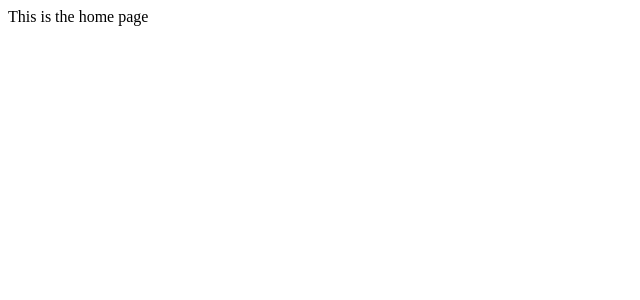
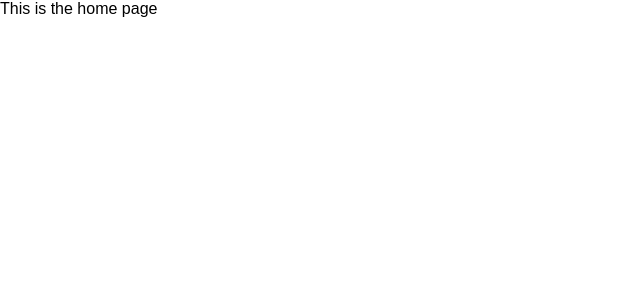
Before and after one commit to ChaoSauce/employee-dir-frontend, a React (Create React App) app: page / in a window 1280 px wide. Shown: the top 300 px of the page, without its empty margins (0-640 px from the left). Built offline with nearby package versions, Linux system fonts and the light colour scheme.

Commit message:
Add - global styling

```diff
--- a/src/App.tsx
+++ b/src/App.tsx
@@ -7,12 +7,16 @@ import { BrowserRouter as Router, Routes, Route } from 'react-router-dom';
 import Header from './components/Header';
 import Home from './components/Home';
 
+// Styles
+import { GlobalStyle } from './GlobalStyles';
+
 const App: React.FC = () => (
   <Router>
     <Header />
     <Routes>
       <Route path='/' element={<Home />} />
     </Routes>
+    <GlobalStyle />
   </Router>
 );
 
--- /dev/null
+++ b/src/GlobalStyles.ts
@@ -0,0 +1,41 @@
+import { createGlobalStyle } from 'styled-components';
+
+export const GlobalStyle = createGlobalStyle`
+  :root {
+    --maxWidth: 1280px;
+    --white: #fff;
+    --lightGrey: #eee;
+    --medGrey: #353535;
+    --darkGrey: #1c1c1c;
+    --fontSuperBig: 2.5rem;
+    --fontBig: 1.5rem;
+    --fontMed: 1.2rem;
+    --fontSmall: 1rem;
+  }
+
+  * {
+    box-sizing: border-box;
+    font-family: 'Abel', sans-serif;
+  }
+
+  body {
+    margin: 0;
+    padding: 0;
+
+    h1 {
+      font-size: 2rem;
+      font-weight: 600;
+      color: var(--white);
+    }
+
+    h3 {
+      font-size: 1.1rem;
+      font-weight: 600;
+    }
+
+    p {
+      font-size: 1rem;
+      color: var(--white);
+    }
+  }
+`;
```
